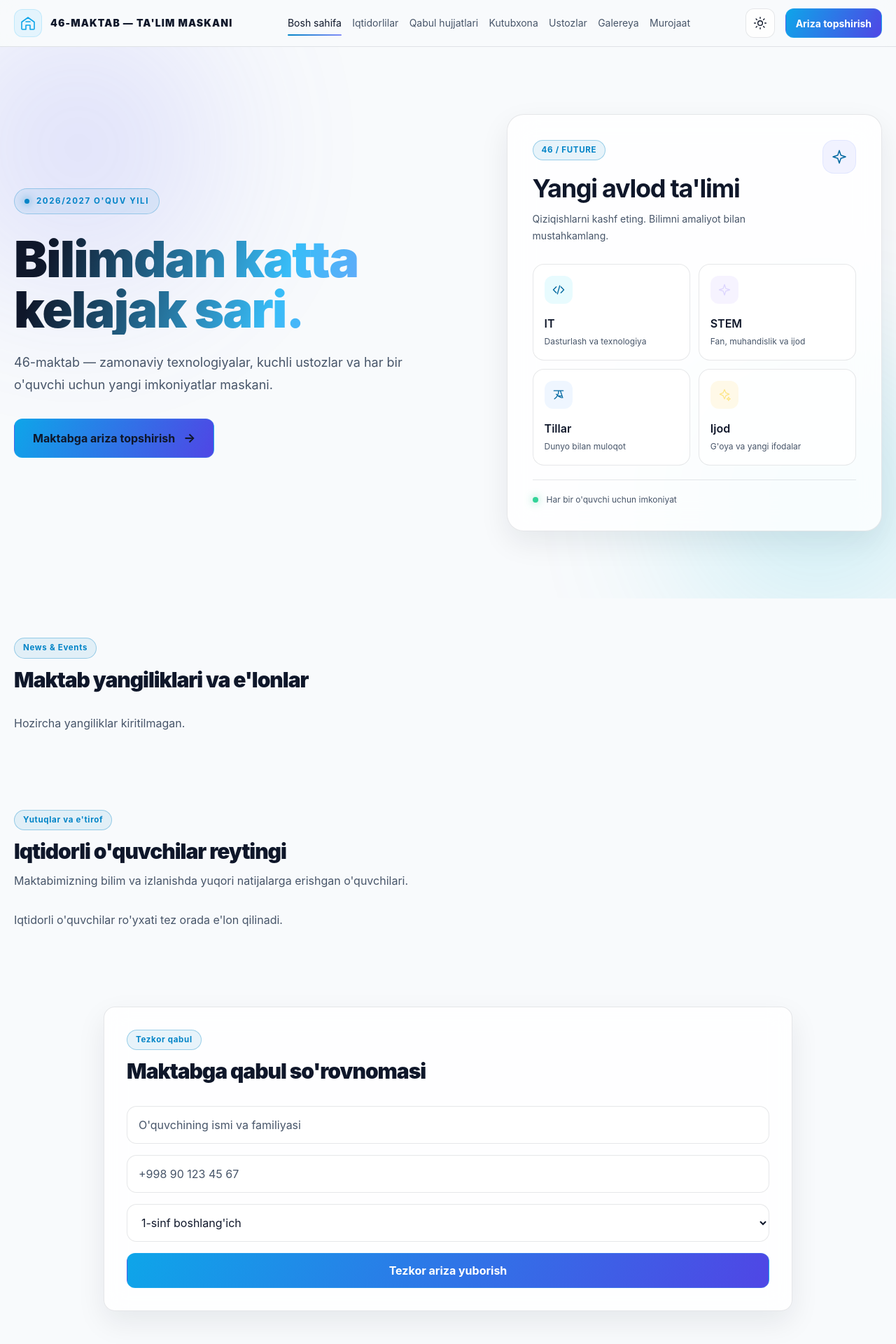
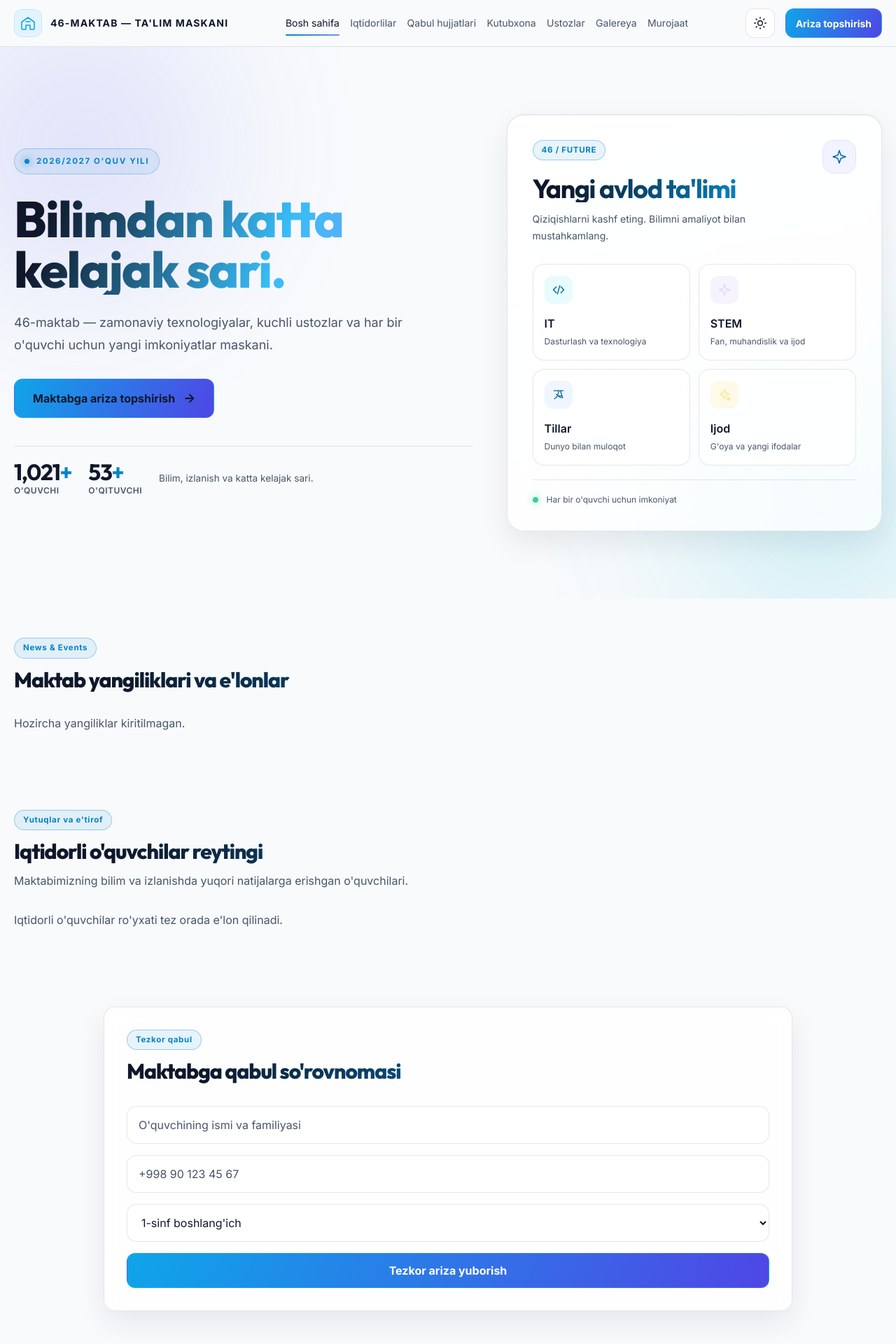
Before and after one commit to inomjonovmessi-hub/maktab46, a Django app: page / in a window 1280 px wide. Shown: the top 1920 px of the page at 70% size. Run offline with Django 4.2, Linux system fonts and the light colour scheme; data comes from the database, SQL or seed files in the repository; data that the repository does not hold is empty; some libraries are stand-ins or nearby versions.

Commit message:
Dizayn va tipografika yangilandi

```diff
--- a/static/css/style.css
+++ b/static/css/style.css
@@ -11,6 +11,8 @@
   --accent: #38bdf8;
   --accent-strong: #0284c7;
   --shadow: 0 18px 50px rgba(2, 6, 23, .24);
+  --font-body: "Inter", ui-sans-serif, system-ui, -apple-system, BlinkMacSystemFont, "Segoe UI", sans-serif;
+  --font-display: "Outfit", "Inter", ui-sans-serif, system-ui, sans-serif;
 }
 
 :root[data-theme="light"] {
@@ -38,8 +40,9 @@ html, body {
 
 body {
   overflow-x: hidden;
-  font-family: Inter, ui-sans-serif, system-ui, -apple-system, BlinkMacSystemFont, "Segoe UI", sans-serif;
+  font-family: var(--font-body);
   -webkit-font-smoothing: antialiased;
+  text-rendering: optimizeLegibility;
 }
 
 button, input, select, textarea, a, .glass, .program-card, .check-item {
@@ -51,11 +54,25 @@ section[id] { scroll-margin-top: 6rem; }
 
 h1, h2 {
   color: var(--text);
+  font-family: var(--font-display);
   font-weight: 700;
   letter-spacing: -.035em;
 }
 
-h3 { color: var(--text); font-weight: 650; letter-spacing: -.02em; }
+h3 { color: var(--text); font-family: var(--font-display); font-weight: 650; letter-spacing: -.02em; }
+
+main h2 {
+  font-size: clamp(1.85rem, 3vw, 2.6rem);
+  line-height: 1.12;
+  background: linear-gradient(105deg, var(--text) 12%, var(--accent) 78%, #a78bfa);
+  background-clip: text;
+  color: transparent;
+  -webkit-background-clip: text;
+  -webkit-text-fill-color: transparent;
+  -webkit-text-fill-color: transparent;
+}
+
+.hero-card h2 { font-size: clamp(1.8rem, 3vw, 2.35rem); }
 
 .glass {
   border: 1px solid var(--border);
@@ -68,6 +85,8 @@ h3 { color: var(--text); font-weight: 650; letter-spacing: -.02em; }
 }
 
 .glass:hover { border-color: color-mix(in srgb, var(--accent) 35%, var(--border)); }
+.lift { transition: transform .3s ease, border-color .3s ease, box-shadow .3s ease; }
+.lift:hover { transform: translateY(-5px); box-shadow: 0 22px 56px color-mix(in srgb, var(--text) 10%, transparent); }
 
 .button {
   display: inline-flex;
@@ -204,16 +223,22 @@ textarea.field, .modal-bg textarea { height: auto; min-height: 120px; padding-to
 .nav-brand { color: var(--text); }
 .nav-actions { display: inline-flex; flex: 0 0 auto; align-items: center; gap: 15px; }
 .hero-section { position: relative; isolation: isolate; overflow: hidden; }
-.hero-title { background: linear-gradient(110deg, var(--text) 8%, #38bdf8 58%, #a78bfa 100%); background-clip: text; color: transparent; -webkit-background-clip: text; }
+.hero-title { font-family: var(--font-display); background: linear-gradient(110deg, var(--text) 8%, #38bdf8 58%, #a78bfa 100%); background-clip: text; color: transparent; -webkit-background-clip: text; -webkit-text-fill-color: transparent; }
 .hero-glow { position: absolute; z-index: -1; width: 24rem; height: 24rem; border-radius: 50%; filter: blur(120px); opacity: .18; pointer-events: none; }
 .hero-glow-violet { top: -3rem; left: -5rem; background: #6366f1; }
 .hero-glow-blue { right: -5rem; bottom: -3rem; background: #06b6d4; }
 .hero-badge { display: inline-flex; align-items: center; gap: 10px; border: 1px solid color-mix(in srgb, var(--accent) 30%, transparent); border-radius: 999px; background: color-mix(in srgb, var(--accent) 8%, transparent); padding: 9px 14px; color: var(--accent); font-size: .72rem; font-weight: 700; letter-spacing: .14em; }
 .hero-badge-dot { width: 7px; height: 7px; border-radius: 50%; background: var(--accent); box-shadow: 0 0 12px var(--accent); }
 .hero-cta { min-height: 56px; padding: 0 26px; }
-.hero-card { border: 1px solid var(--border); border-radius: 24px; background: var(--card-glass); box-shadow: var(--shadow); backdrop-filter: blur(20px); }
-.program-card { border: 1px solid var(--border); border-radius: 16px; background: color-mix(in srgb, var(--card) 78%, transparent); padding: 16px; }
-.program-card:hover { transform: translateY(-3px); border-color: color-mix(in srgb, var(--accent) 40%, var(--border)); }
+.hero-card { border: 1px solid var(--border); border-radius: 24px; background: linear-gradient(145deg, color-mix(in srgb, var(--card) 90%, transparent), color-mix(in srgb, var(--surface) 78%, transparent)); box-shadow: var(--shadow), inset 0 1px 0 color-mix(in srgb, var(--text) 8%, transparent); backdrop-filter: blur(20px); -webkit-backdrop-filter: blur(20px); }
+.program-card { border: 1px solid var(--border); border-radius: 16px; background: color-mix(in srgb, var(--card) 78%, transparent); padding: 16px; transition: transform .25s ease, border-color .25s ease, background-color .3s ease, box-shadow .25s ease; }
+.program-card:hover { transform: translateY(-3px) scale(1.02); border-color: color-mix(in srgb, var(--accent) 45%, var(--border)); box-shadow: 0 16px 34px color-mix(in srgb, var(--accent) 14%, transparent); }
+.hero-stats { display: flex; flex-wrap: wrap; align-items: center; gap: 1rem 1.5rem; border-top: 1px solid var(--border); padding-top: 1.25rem; }
+.hero-stat { display: grid; gap: .15rem; }
+.hero-stat strong { color: var(--text); font-family: var(--font-display); font-size: clamp(1.55rem, 2.7vw, 2rem); font-weight: 700; letter-spacing: -.04em; line-height: 1; }
+.hero-stat strong span { color: var(--accent); }
+.hero-stat > span { color: var(--muted); font-size: .75rem; font-weight: 600; letter-spacing: .04em; text-transform: uppercase; }
+.hero-motto { flex: 1 1 180px; margin-left: auto; color: var(--muted); font-size: .85rem; line-height: 1.6; }
 .check-item { display: flex; align-items: flex-start; gap: 12px; border: 1px solid var(--border); border-radius: 14px; background: color-mix(in srgb, var(--card) 65%, transparent); padding: 14px 16px; color: var(--text); }
 .check-item input { margin-top: 3px; accent-color: #34d399; }
 .check-item.is-checked { border-color: rgba(52, 211, 153, .35); color: #059669; }
@@ -228,10 +253,10 @@ textarea.field, .modal-bg textarea { height: auto; min-height: 120px; padding-to
 .gallery-card { position: relative; overflow: hidden; min-width: 0; aspect-ratio: 4 / 3; border: 1px solid var(--border); border-radius: 16px; background: var(--card); box-shadow: var(--shadow); }
 .gallery-open { position: absolute; inset: 0; display: block; width: 100%; height: 100%; overflow: hidden; border: 0; background: transparent; padding: 0; text-align: left; }
 .gallery-open img { display: block; width: 100%; height: 100%; object-fit: cover; transition: transform .45s ease; }
-.gallery-overlay { position: absolute; inset: auto 0 0; padding: 2.5rem 1rem 1rem; background: linear-gradient(transparent, rgba(2, 6, 23, .82)); color: #fff; opacity: .94; transform: translateY(8px); transition: opacity .25s ease, transform .25s ease; }
+.gallery-overlay { position: absolute; inset: auto 0 0; padding: 2.5rem 1rem 1rem; background: linear-gradient(transparent, rgba(2, 6, 23, .84)); color: #fff; opacity: 1; transform: translateY(0); transition: opacity .25s ease, transform .25s ease; }
 .gallery-title { display: block; overflow: hidden; font-size: .95rem; font-weight: 700; text-overflow: ellipsis; white-space: nowrap; }
 .gallery-open:hover img, .gallery-open:focus-visible img { transform: scale(1.04); }
-.gallery-open:hover .gallery-overlay, .gallery-open:focus-visible .gallery-overlay { opacity: 1; transform: translateY(0); }
+.gallery-open:hover .gallery-overlay, .gallery-open:focus-visible .gallery-overlay { background: linear-gradient(transparent, rgba(2, 6, 23, .96)); }
 .gallery-open:focus-visible { outline: 3px solid var(--accent); outline-offset: -3px; }
 
 .lightbox { position: fixed; z-index: 100; inset: 0; display: grid; place-items: center; background: rgba(2, 6, 23, .94); padding: 1rem; }
@@ -270,6 +295,8 @@ textarea.field, .modal-bg textarea { height: auto; min-height: 120px; padding-to
 
 @media (max-width: 640px) {
   .map-container iframe { height: 340px; }
+  .hero-stats { gap: .9rem 1.25rem; }
+  .hero-motto { flex-basis: 100%; margin-left: 0; }
   .gallery-grid { gap: .65rem; }
   .gallery-title { font-size: .8rem; }
   .gallery-overlay { padding: 2rem .65rem .65rem; }
--- a/templates/base.html
+++ b/templates/base.html
@@ -13,6 +13,9 @@
       document.documentElement.dataset.theme = savedTheme === "light" || savedTheme === "dark" ? savedTheme : preferredTheme;
     })();
   </script>
+  <link rel="preconnect" href="https://fonts.googleapis.com">
+  <link rel="preconnect" href="https://fonts.gstatic.com" crossorigin>
+  <link href="https://fonts.googleapis.com/css2?family=Inter:wght@400;500;600;700&family=Outfit:wght@400;500;600;700;800&display=swap" rel="stylesheet">
   <script src="https://cdn.tailwindcss.com"></script>
   <link rel="stylesheet" href="{% static 'css/style.css' %}">
 </head>
--- a/templates/index.html
+++ b/templates/index.html
@@ -14,10 +14,21 @@
         <div class="mt-8 flex flex-wrap gap-4">
           <a href="#ariza" class="button hero-cta rounded-xl font-bold text-white">Maktabga ariza topshirish <span class="ml-3 text-lg" aria-hidden="true">→</span></a>
         </div>
+        <div class="hero-stats mt-10" aria-label="Maktab statistikasi">
+          <div class="hero-stat">
+            <strong>1,021<span>+</span></strong>
+            <span>o'quvchi</span>
+          </div>
+          <div class="hero-stat">
+            <strong>53<span>+</span></strong>
+            <span>o'qituvchi</span>
+          </div>
+          <p class="hero-motto">Bilim, izlanish va katta kelajak sari.</p>
+        </div>
       </div>
       <div class="hero-card relative p-6 sm:p-8 lg:p-9">
         <div class="flex items-start justify-between gap-4">
-          <div><p class="section-label">46 / FUTURE</p><h2 class="mt-5 text-3xl font-bold text-white sm:text-4xl">Yangi avlod ta'limi</h2><p class="mt-3 max-w-sm text-sm leading-6 text-slate-400">Qiziqishlarni kashf eting. Bilimni amaliyot bilan mustahkamlang.</p></div>
+          <div><p class="section-label">46 / FUTURE</p><h2 class="mt-5 text-3xl font-bold sm:text-4xl">Yangi avlod ta'limi</h2><p class="mt-3 max-w-sm text-sm leading-6 text-slate-400">Qiziqishlarni kashf eting. Bilimni amaliyot bilan mustahkamlang.</p></div>
           <div class="hidden h-12 w-12 shrink-0 items-center justify-center rounded-2xl border border-indigo-300/20 bg-indigo-400/10 text-indigo-200 sm:flex" aria-hidden="true"><svg viewBox="0 0 24 24" fill="none" class="h-6 w-6"><path d="M12 3 14.2 9.8 21 12l-6.8 2.2L12 21l-2.2-6.8L3 12l6.8-2.2L12 3Z" stroke="currentColor" stroke-width="1.5" stroke-linejoin="round"/></svg></div>
         </div>
         <div class="mt-7 grid grid-cols-2 gap-3">
```
